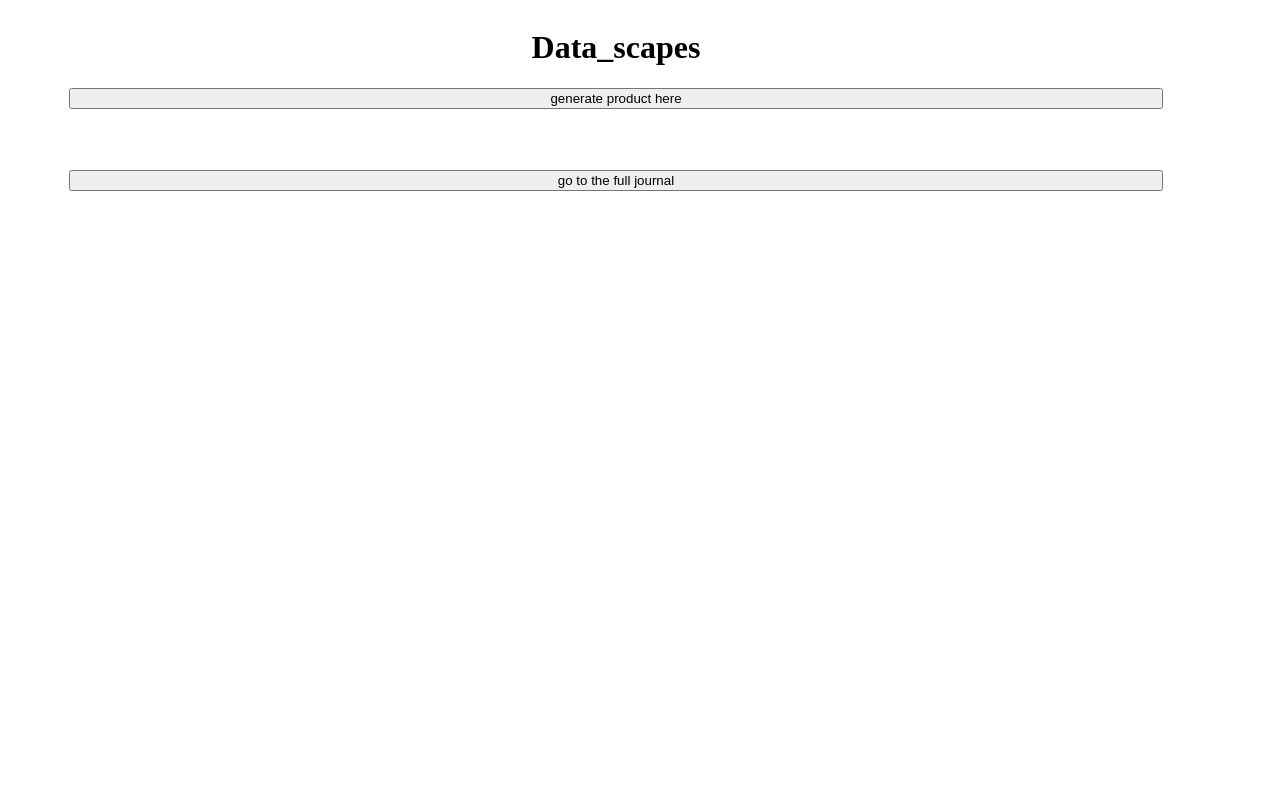
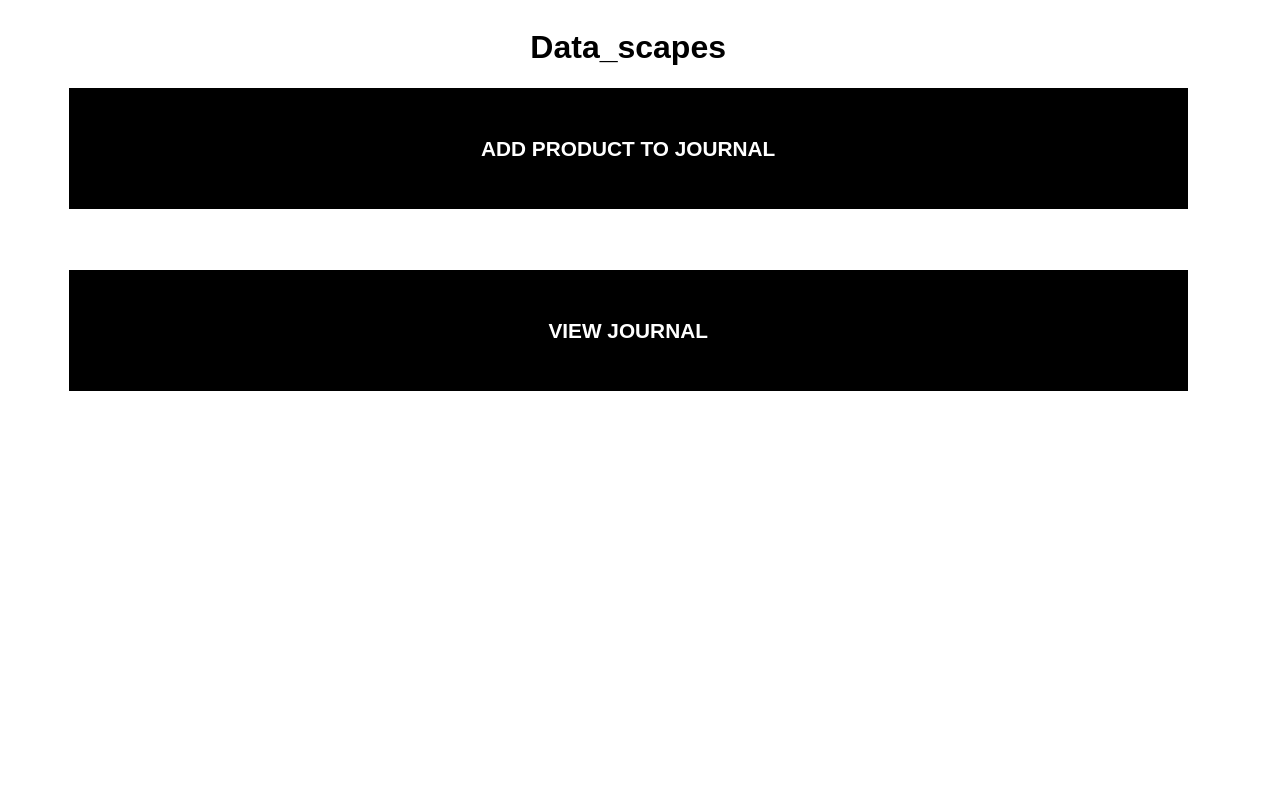
Before and after one commit to Sarah-hm/data-scapes, a PHP site: page / in a window 1280 px wide. Run offline with PHP 8.4, Linux system fonts and the light colour scheme.

Commit message:
functioning extension + css'd popup

```diff
--- a/content_script.js
+++ b/content_script.js
@@ -21,8 +21,6 @@
                 let imgURL = document.getElementsByClassName("j-verlok-lazy")[i].dataset.src
                 allImgs.push(imgURL);
             }
-
-
             //price of the item (is only one number as a string with $ (ex: '13.00$')
             //let price = document.getElementsByClassName("product-intro__head-price")[0].getElementsByClassName("original")[0].getElementsByClassName("from")[0].innerText;
 
@@ -33,7 +31,6 @@
             //url of the product page
             let url = window.location.baseURI
             //let url = window.location.href
-
             console.log(allImgs)
 
         //Send the information extracted to the extension popup (popup.js)
--- a/css/popup.css
+++ b/css/popup.css
@@ -1,4 +1,6 @@
-
+*{
+    font-family:Arial, Helvetica, sans-serif;
+    }
 
 
 body{
@@ -12,16 +14,19 @@ background-color:rgba(255,255,255,0.7);
     justify-content:center;
     align-items:center;
     flex-wrap:wrap;
+    flex-direction: column;
 }
 
 .currentProduct{
+    height:0px;
     display:flex;
     justify-content:center;
     align-items:center;
-    flex-wrap:wrap;
-    background-color:grey;
     border-radius:25px;
     overflow:hidden;
+    flex-direction: column;
+    width:100%;
+    /* transition: all 0.5s ease-in;  */
 }
 
 #productName,
@@ -30,8 +35,13 @@ background-color:rgba(255,255,255,0.7);
     padding-right: 5%;
 }
 
+#productPrice{
+font-weight:900;
+}
+
 #mainImg{
-    padding:5%;
+    padding-left:8%;
+    padding-right:5%;
     margin: auto;
 }
 
@@ -39,38 +49,58 @@ background-color:rgba(255,255,255,0.7);
     display:flex;
     flex-wrap:nowrap;
     overflow-y:scroll;
+    border-top: dashed #E5E5E5 1px;
+    border-bottom: dashed #E5E5E5 1px;
+    padding-left: 6%;
 }
 
 .currentImgs{
-    padding:7%;
+    padding:8%;
+}
+
+#currentProductTextInput{
+    width:94%;
+    margin-left: 3%;
+    margin-right: 3%;
 }
 
 #productTextarea{
-    margin-top:5%;
-    margin-bottom: 5%;
-    margin-left: 3%;
-    margin-right: 3%;
-    width:90%;
-    height: 20vh;
+    margin-top:2%;
+    width:100%;
+    height: 15vh;
     resize:none;
-}
+    border: none;
+    overflow: auto;
+    outline: none;
 
-#submitButton{
-    width:100%;
-    align-self:baseline;
+    -webkit-box-shadow: none;
+    -moz-box-shadow: none;
+    box-shadow: none;
 }
 
 #journalButton{
     margin: 5%;
 }
 
-button {
-    width:90%;
-}
 img{
     width:80%;
 }
 
-.currentProduct{
-    width:90%;
+
+button{
+    font-size: 130%;
+    text-transform: uppercase;
+    font-weight:900;
+    background-color:black;
+    color:white;
+    transition: all 0.5s ease-in-out;
+    width: 92%;
+    border:none;
+    padding: 4%;
+
 }
+
+button:hover{
+    background-color:#4E4E4E;
+    color:white;
+}
--- a/index.html
+++ b/index.html
@@ -3,7 +3,7 @@
   <body>
     <div class="container">
       <h1>Data_scapes</h1>
-      <button class="generateProduct">generate product here</button>
+      <button class="generateProduct">add product to journal</button>
       <div class="currentProduct">
         <div id="productTitle">
           <div id="currentProductName"></div>
@@ -13,7 +13,7 @@
         <div id="currentProductTextInput"></div>
         <div id="currentSubmitButton"></div>
       </div>
-      <button id="journalButton">go to the full journal</button>
+      <button id="journalButton">view journal</button>
     </div>
     <script src="jquery-3.6.1.min.js"></script>
     <script src="popup.js"></script>
--- a/popup.js
+++ b/popup.js
@@ -6,6 +6,7 @@ console.log("we are in the popup")
 //When client click "generate product" button, popup fetches the information from content_script.js and writes it in the popup
 $(".generateProduct").on("click", function(){
     console.log("button clicked")
+    $(".currentProduct").css("height","95vh");
 
     //if the active tab in the current window is used
     chrome.tabs.query({active: true, currentWindow: true}, function(tabs) {
@@ -17,12 +18,15 @@ $(".generateProduct").on("click", function(){
         //response contains all the information fetched in content_script from the product page (mainImg, price, name, url)
 
         //remove the button to generate product
-        $(".generateProduct").remove()
+        $(".generateProduct").css("display","none");
 
         //Writes the information in the extension popup
         $("#currentProductName").html(`<h3 id = "productName"> ${response.productName} </h3>`)
 
         $("#currentPrice").html(`<h4 id = "productPrice">${response.price}</h4>`)
+
+
+        setTimeout(()=>{
 
             let currentImgs = [];
             for (let i = 0; i < response.allImgs.length; i++){
@@ -38,24 +42,34 @@ $(".generateProduct").on("click", function(){
             $("#currentProductMainImg").append(`<img src ="https:${currentImgs[i]}" id = "img${[i]}" class ="currentImgs">`);
             }
 
-        $("#currentProductTextInput").html(`<textarea id = "productTextarea" placeholder = "write your entry here" > </textarea>`)
+            $("#currentProductTextInput").html(`<textarea id = "productTextarea" placeholder = "Why did that product was targetted to you? Where would you wear it? What is it meant for?" ></textarea>`)
 
-        $("#currentSubmitButton").html(`<button id = "submitButton"> submit </button>`)
+            $("#currentSubmitButton").html(`<button id = "submitButton"> add product to journal </button>`)
 
+        }, 0)//settimeout
 
 //When you click submit, the information is stored and sent to the function that sends it to backgroun
         $("#submitButton").on("click", function(){
             //Get the value inside the textArea
+
         let currentJournalEntry = $("#productTextarea").val()
 
-           console.log(currentJournalEntry);
+        let newJournalEntry = currentJournalEntry.replaceAll("\n", " ");
 
+          // console.log(currentJournalEntry);
            //push the response from shein + journal entry to the function (to send to background.js)
             //console.log(response, currentJournalEntry)
-            submitJournalEntry(response, currentJournalEntry, currentImgs);
-        })
+            submitJournalEntry(response, newJournalEntry, currentImgs);
 
 
+        $("#currentProductName").empty();
+        $("#currentPrice").empty();
+        $("#currentProductMainImg").empty();
+        $("#currentProductTextInput").empty();
+        $("#currentSubmitButton").empty();
+        $(".currentProduct").css("height","95vh");
+        $(".generateProduct").css("display","inline");
+        })
       })
       });
 })//generate product
```
Also changed, not shown: css/journal.css (+90 -0 lines), journal.html (+9 -2 lines), journal.js (+25 -4 lines). Lines whose indentation alone changed are shown as unchanged.
